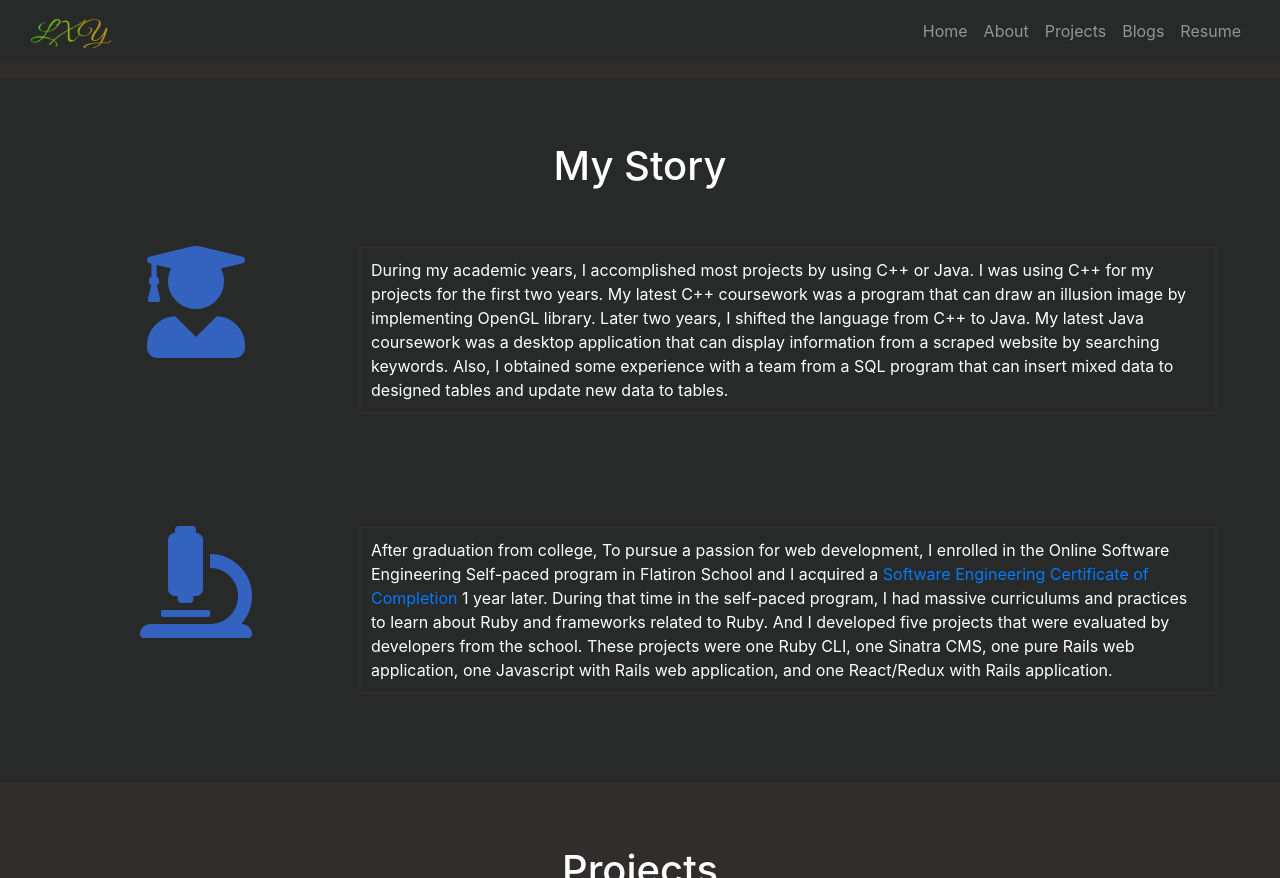
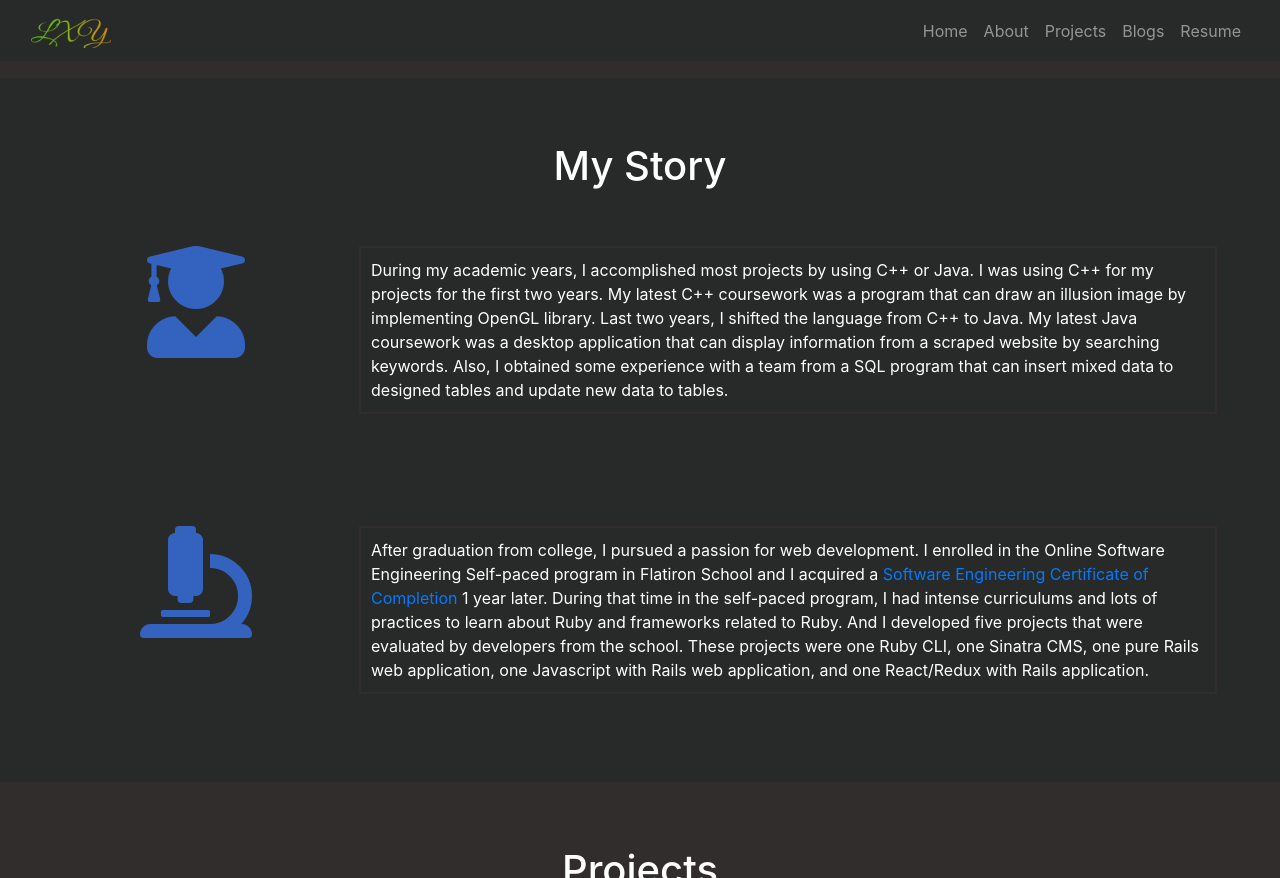
Before and after one commit to lxy878/lxy878.github.io, a Jekyll site: the page built from index.markdown, in a window 1280 px wide and 900 px high, scrolled down 1022 px, cut to the strip 0-878 px from the top of the window. Built offline with Jekyll 4.4.1, drawn with Linux system fonts in a browser that asks for light colours.

Commit message:
Edit typos in index

```diff
--- a/_layouts/index.html
+++ b/_layouts/index.html
@@ -97,7 +97,7 @@
                 <p class="box">During my academic years, I accomplished most projects by using C++ or Java.
                     I was using C++ for my projects for the first two years.
                     My latest C++ coursework was a program that can draw an illusion image by implementing OpenGL library.
-                    Later two years, I shifted the language from C++ to Java.
+                    Last two years, I shifted the language from C++ to Java.
                     My latest Java coursework was a desktop application that can display information from a scraped website by searching keywords.
                     Also, I obtained some experience with a team from a SQL program that can insert mixed data to designed tables and update new data to tables.
                 </p>
@@ -109,10 +109,10 @@
             </div>
             <div class="col-md-9">
                 <p class='box'>
-                    After graduation from college, To pursue a passion for web development,
+                    After graduation from college, I pursued a passion for web development.
                     I enrolled in the Online Software Engineering Self-paced program in Flatiron School and
                     I acquired a <a target='_blank' href="{{'assets/img/certificate.pdf' | relative_url}}">Software Engineering Certificate of Completion</a> 1 year later.
-                    During that time in the self-paced program, I had massive curriculums and practices to learn about Ruby
+                    During that time in the self-paced program, I had intense curriculums and lots of practices to learn about Ruby
                     and frameworks related to Ruby. And I developed five projects that were evaluated by developers from the school.
                     These projects were one Ruby CLI, one Sinatra CMS, one pure Rails web application,
                     one Javascript with Rails web application, and one React/Redux with Rails application.
```
